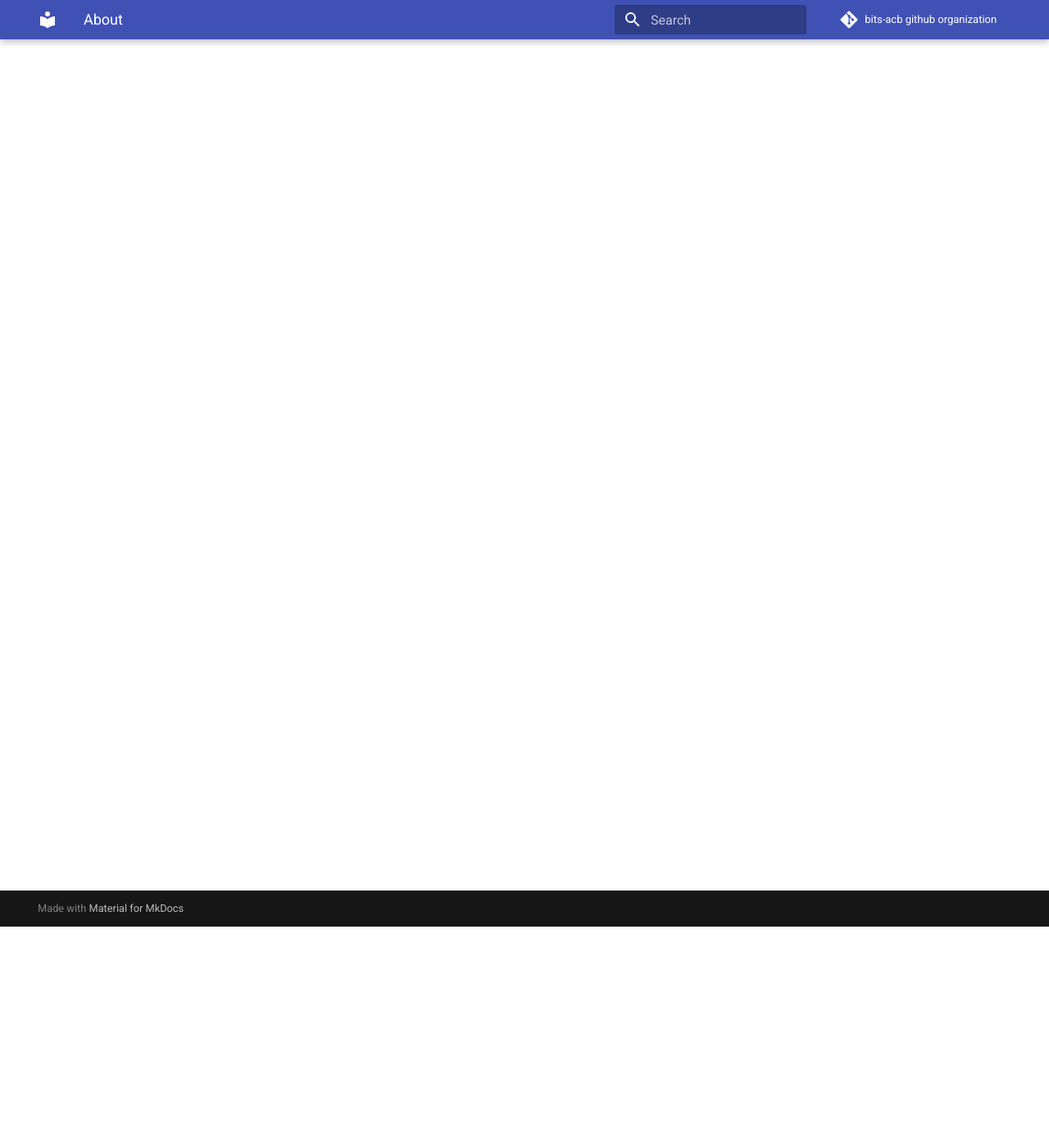
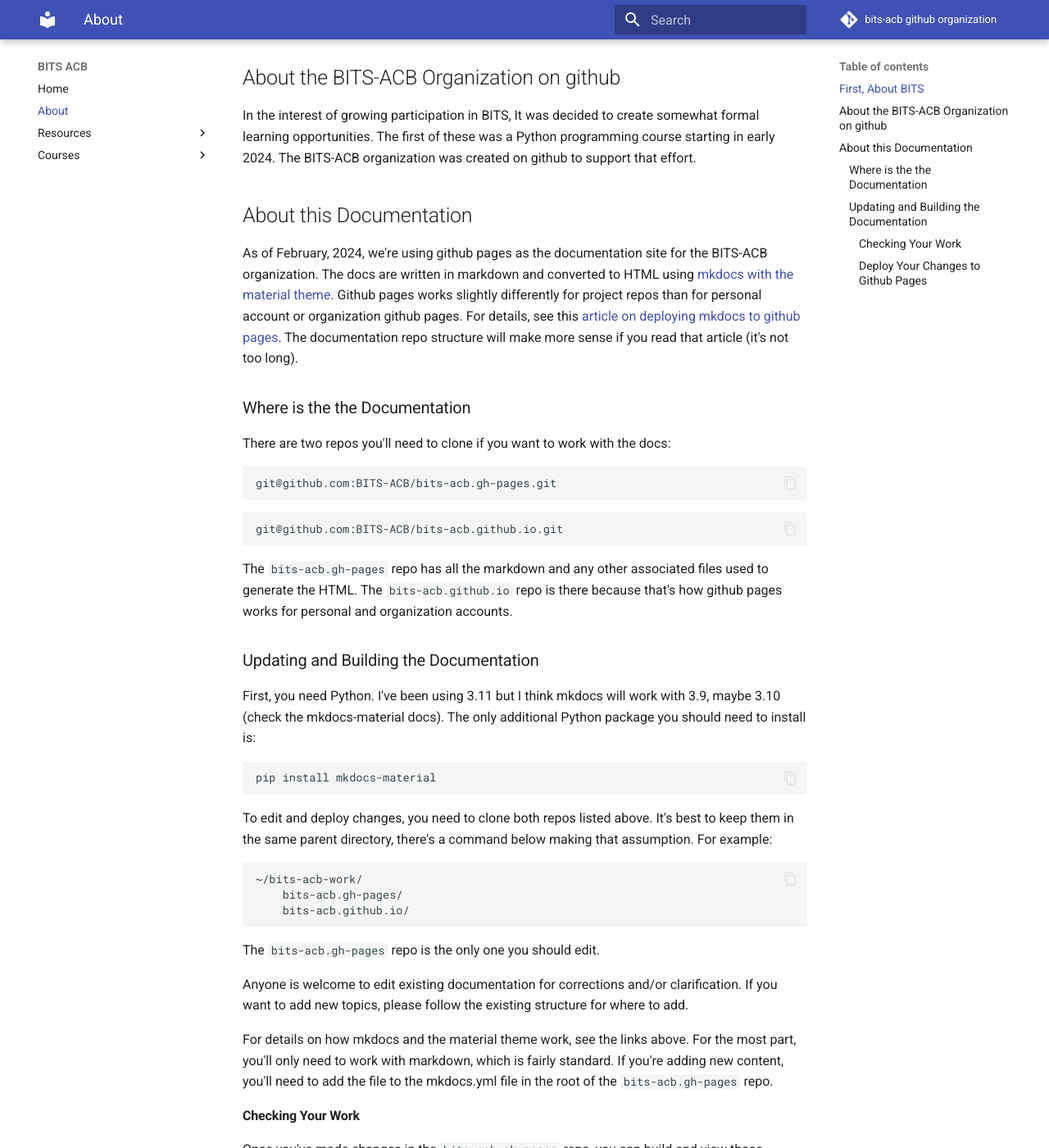
Before and after one commit to BITS-ACB/bits-acb.gh-pages, an MkDocs documentation site: the page built from docs/about.md, in a window 1280 px wide and 1400 px high, scrolled down 270 px. Shown: the whole window at 82% size. Built offline with MkDocs 1.6.1 and Material for MkDocs 9.7.7, drawn with Linux system fonts in a browser that asks for light colours; some of the changed text lies outside the part shown.

Commit message:
filling in about including how to update and deploy the documentation.

````diff
--- a/docs/about.md
+++ b/docs/about.md
@@ -1 +1,93 @@
-# Let Me Tell You About ...
+# About The BITS-ACB Organization Repo and Docs
+
+## First, About BITS
+
+BITS is an acronym for
+[Blind Information Technology Specialist](https://bits-acb.org).
+ACB is for the
+[American Council of the Blind](https://acb.org).
+BITS is [an affiliate of ACB](https://www.acb.org/affiliate-BITS).
+Click through any of these links to learn more about BITS, ACB, and how they're related.
+
+## About the BITS-ACB Organization on github
+
+In the interest of growing participation in BITS,
+It was decided to create somewhat formal learning opportunities.
+The first of these was a Python programming course starting in early 2024.
+The BITS-ACB organization was created on github to support that effort.
+
+## About this Documentation
+
+As of February, 2024, we're using github pages as the documentation site for the BITS-ACB organization.
+The docs are written in markdown and converted to HTML using
+[mkdocs with the material theme](https://squidfunk.github.io/mkdocs-material/).
+Github pages works slightly differently for project repos than for personal account or organization github pages.
+For details, see this [article on deploying mkdocs to github pages](https://www.mkdocs.org/user-guide/deploying-your-docs/).
+The documentation repo structure will make more sense if you read that article (it's not too long).
+
+### Where is the the Documentation
+
+There are two repos you'll need to clone if you want to work with the docs:
+``` bash
+git@github.com:BITS-ACB/bits-acb.gh-pages.git
+```
+``` bash
+git@github.com:BITS-ACB/bits-acb.github.io.git
+```
+The ``` bits-acb.gh-pages ``` repo has all the markdown and any other associated files used to generate the HTML.
+The ``` bits-acb.github.io ``` repo is there because that's how github pages works for personal and organization accounts.
+
+### Updating and Building the Documentation
+
+First, you need Python.
+I've been using 3.11 but I think mkdocs will work with 3.9, maybe 3.10 (check the mkdocs-material docs).
+The only additional Python package you should need to install is:
+``` bash
+pip install mkdocs-material
+```
+
+To edit and deploy changes, you need to clone both repos listed above.
+It's best to keep them in the same parent directory, there's a command below making that assumption.
+For example:
+``` bash
+~/bits-acb-work/
+    bits-acb.gh-pages/
+    bits-acb.github.io/
+```
+
+The ``` bits-acb.gh-pages ``` repo is the only one you should edit.
+
+Anyone is welcome to edit existing documentation for corrections and/or clarification.
+If you want to add new topics,
+please follow the existing structure for where to add.
+
+For details on how mkdocs and the material theme work, see the links above.
+For the most part, you'll only need to work with markdown, which is fairly standard.
+If you're adding new content, you'll need to add the file to the mkdocs.yml file in the root of the ``` bits-acb.gh-pages ``` repo.
+
+#### Checking Your Work
+
+Once you've made changes in the ``` bits-acb.gh-pages ``` repo,
+you can build and view those changes locally.
+In the root of the repo, where the mkdocs.yml file lives, run:
+``` bash
+mkdocs serve
+```
+Mkdocs will build the site and start a simple web server to give you local access to the documentation.
+If the build went well, you should see your local copy of the docs, with your changes at:
+[http://localhost:8000](http://localhost:8000).
+
+You can keep this server running while you make changes to your local copy of the docs.
+Your changes will be reflected automatically in the browser.
+
+#### Deploy Your Changes to Github Pages
+
+1. Commit and push your changes in ``` bits-acb.gh-pages ``` to the main branch on github.
+1. In the root directory of the ``` bits-acb.github.io ``` repo, run the following command:
+``` bash
+mkdocs gh-deploy --config-file ../bits-acb.gh-pages/mkdocs.yml  -- remote-branch main
+```
+
+If all went well, you should see your changes at:
+[https://bits-acb.github.io](https://bits-acb.github.io)
+(it might take a few minutes depending on how busy github is).
````
